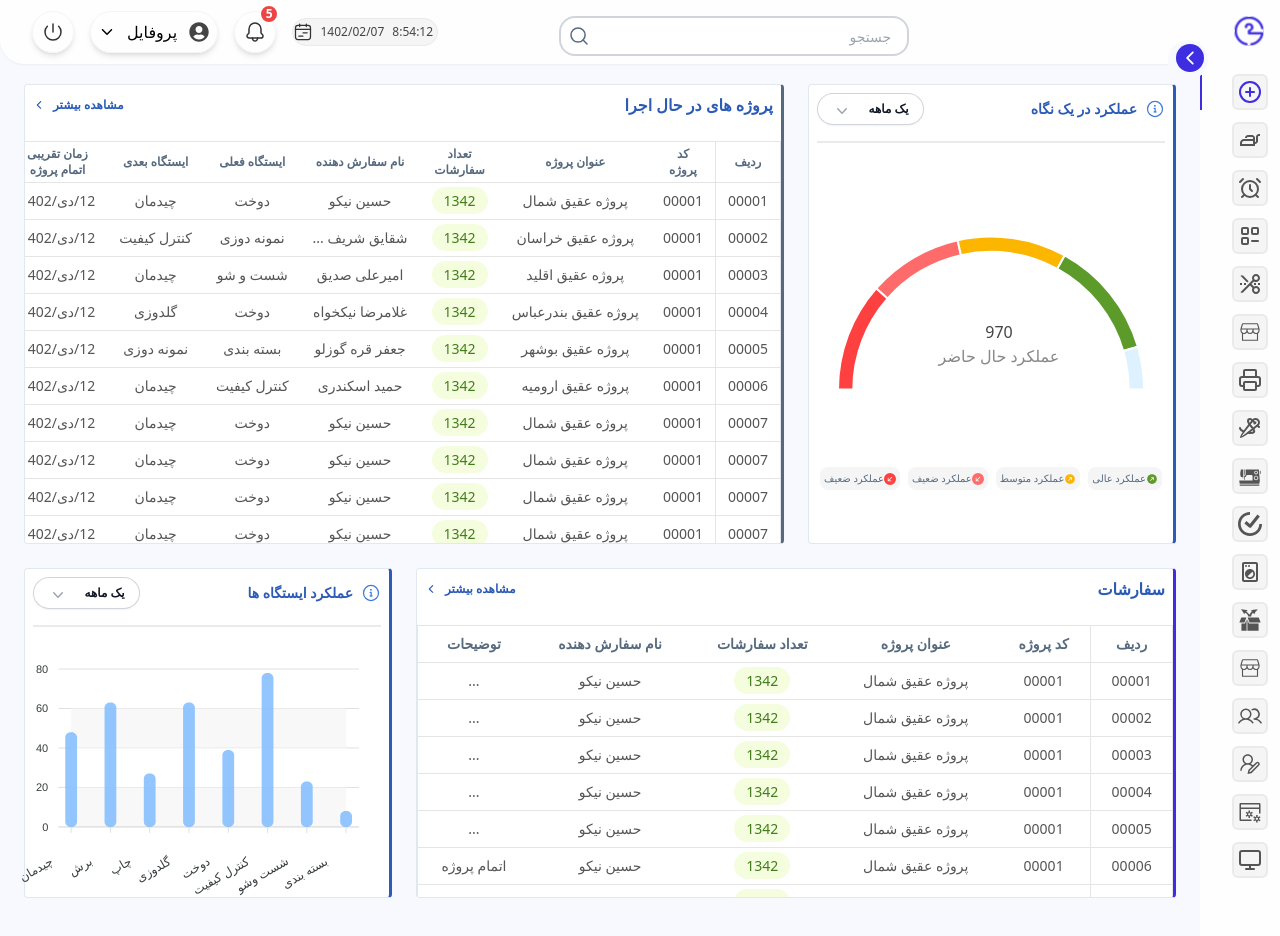
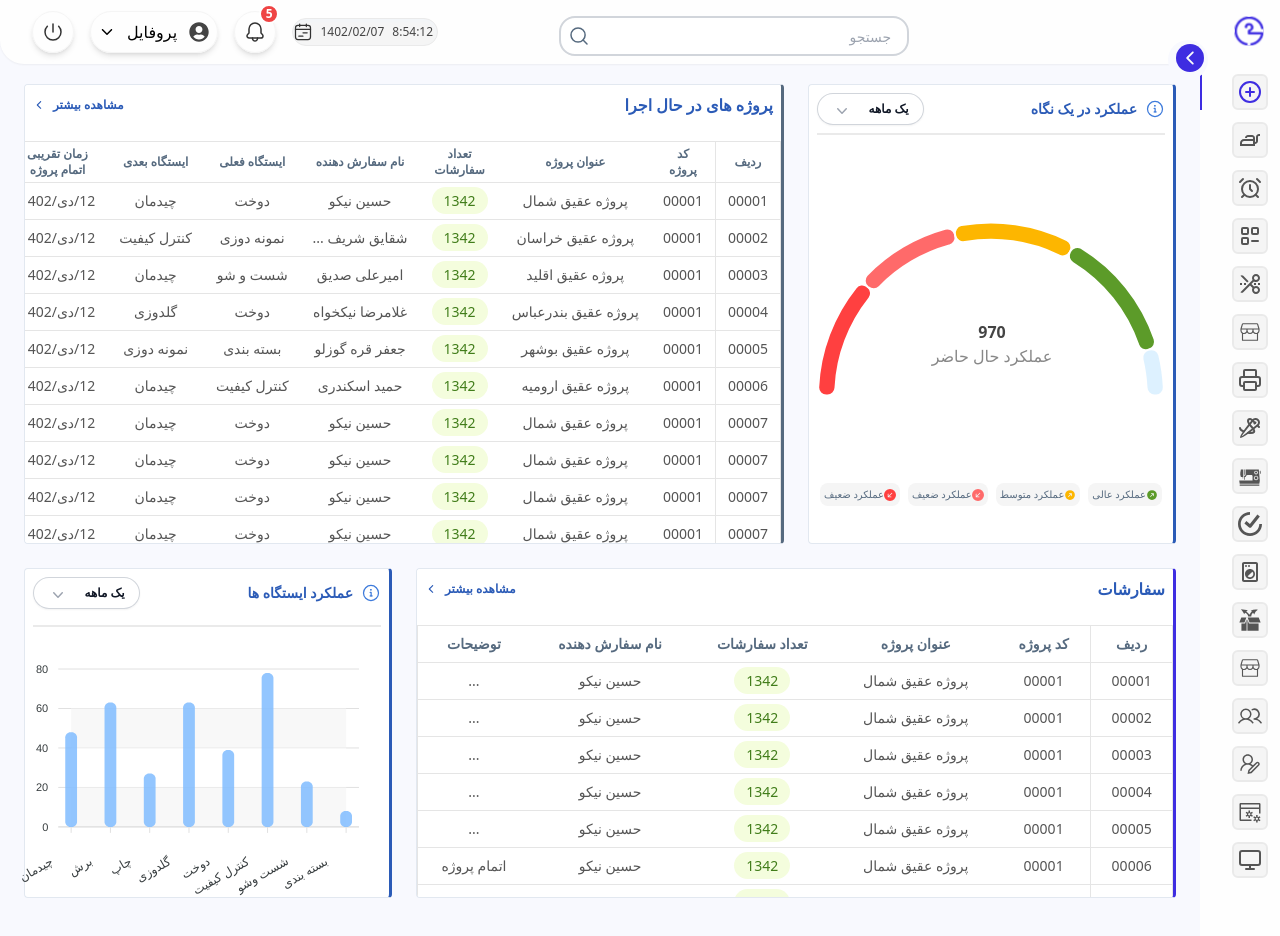
Before and after one commit to marziyemonshizadeh/iranJackProject, a Next.js app: page /home in a window 1280 px wide. Shown: the top 936 px of the page. Built offline with nearby package versions, Linux system fonts and the light colour scheme.

Commit message:
refactor project

```diff
--- a/src/components/layout/homePageLayout.tsx
+++ b/src/components/layout/homePageLayout.tsx
@@ -1,5 +1,5 @@
 import Sidebar from "../module/sidebar";
-import NavBar from "../template/home/navBar";
+import NavBar from "../module/navBar";
 
 interface Props {
   children: React.ReactNode;
--- a/src/components/module/sidebar.tsx
+++ b/src/components/module/sidebar.tsx
@@ -30,7 +30,7 @@ const Sidebar = () => {
         open ? "w-72" : "w-20"
       }`}
     >
-      <div className={`fixed ${open ? "lg:w-72 max-w-52" : "w-20"}`}>
+      <div className={`fixed ${open ? "w-72" : "w-20"}`}>
         <div
           className={`bg-[#F8F9FE] p-1 w-10 h-10 rounded-full absolute cursor-pointer overflow-hidden top-10 ${
             open ? "right-[277px]" : "right-[72px] overflow-y-hidden"
--- a/src/components/template/home/charts/semiCircleChart/semiCircleChart.tsx
+++ b/src/components/template/home/charts/semiCircleChart/semiCircleChart.tsx
@@ -6,7 +6,7 @@ import { Doughnut } from "react-chartjs-2";
 Chart.register(ArcElement);
 
 const SemiCircleChart = () => {
-  const data = {
+  const data: any = {
     datasets: [
       {
         data: [23, 20, 23, 25, 9],
@@ -19,6 +19,7 @@ const SemiCircleChart = () => {
         ],
         display: true,
         border: "none",
+        borderRadius: "8",
         cutout: "90%",
       },
     ],
@@ -44,18 +45,18 @@ const SemiCircleChart = () => {
             maintainAspectRatio: true,
             responsive: true,
           }}
-          className="lg:mx-5 md:mx-10 mx-12"
+          style={{ position: "relative", height: "420vh", width: "100%" }}
         />
         <div
           style={{
             position: "absolute",
             top: "60%",
-            right: "13%",
+            right: "15%",
             transform: "translate(-50%, -50%)",
             textAlign: "center",
           }}
         >
-          <span className="text-[#444444]">970</span>
+          <span className="text-[#444444] font-bold">970</span>
           <div className="text-[#888888]"> عملکرد حال حاضر</div>
         </div>
       </div>
--- a/src/components/template/home/performanceAtAGlance.tsx
+++ b/src/components/template/home/performanceAtAGlance.tsx
@@ -6,8 +6,8 @@ import SemiCircleChart from "./charts/semiCircleChart/semiCircleChart";
 
 const PerformanceAtAGlance = () => {
   return (
-    <div className="lg:col-span-4 md:col-span-6 col-span-12 border bg-white border-slate-200 p-2 rounded border-r-[3px] border-r-[#2B5BB7] w-full min-h-[330px]">
-      <header className="relative flex justify-between pb-4 border-b-2 border-[#EAEAEA]">
+    <div className="lg:col-span-4 md:col-span-6 col-span-12 border bg-white border-slate-200 p-2 rounded border-r-[3px] border-r-[#2B5BB7] w-full h-[460px]">
+      <header className="relative flex justify-between border-b-2 pb-2 border-[#EAEAEA]">
         <Link
           href="#"
           className="flex items-center gap-2 text-[#2B5BB7] font-bold text-sm"
@@ -43,7 +43,7 @@ const PerformanceAtAGlance = () => {
           </svg>
         </button>
       </header>
-      <div className="py-4">
+      <div>
         <SemiCircleChart />
         <div className="flex justify-center items-end gap-2 ">
           <div className="inline-flex items-center p-1 bg-[#F5F5F5] rounded-lg">
```
Also changed, not shown: public/images/degree.png (added), public/images/degree.svg (added), src/components/module/navBar.tsx (renamed from src/components/template/home/navBar.tsx).
